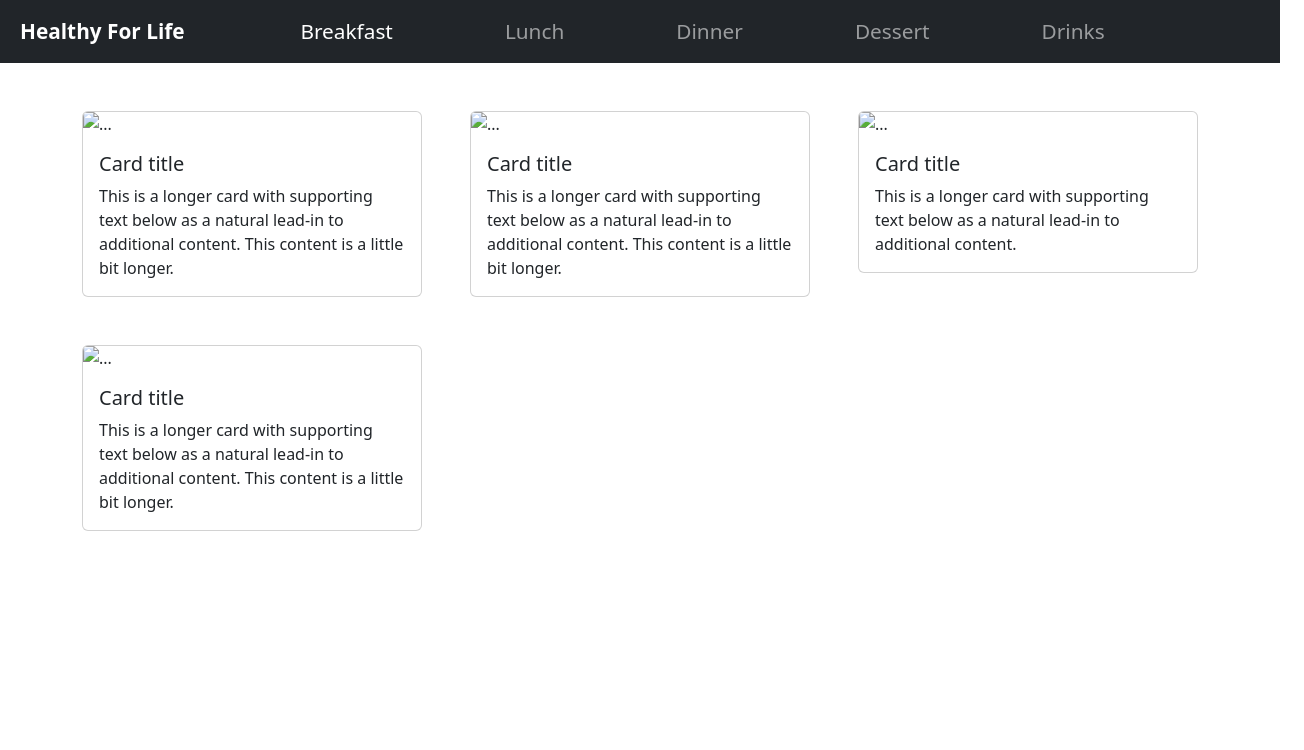
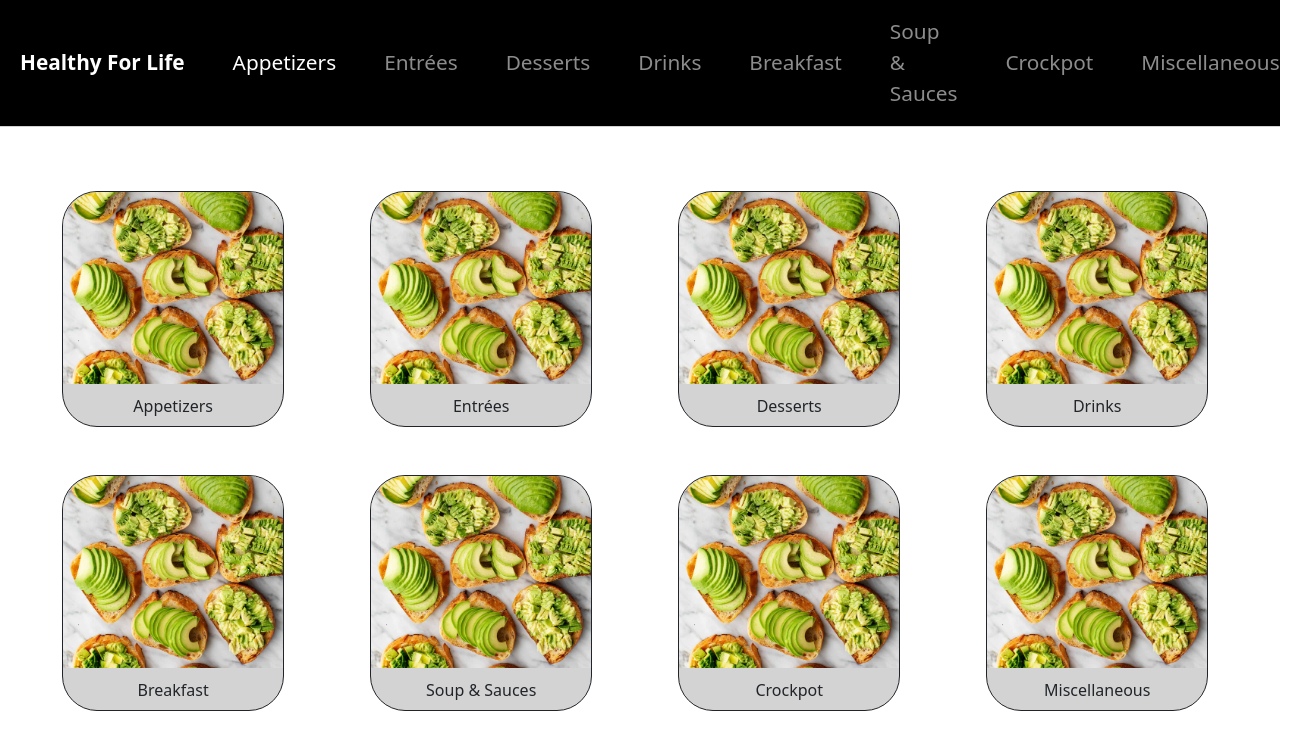
Before and after one commit to rramboer/recipe-book, a plain HTML site: page index.html in a window 1280 px wide. Shown: the whole page, 1304 px wide, since content can reach past the window. Drawn offline with nearby package versions, Linux system fonts and the light colour scheme.

Commit message:
Functional Home Page

```diff
--- a/index.html
+++ b/index.html
@@ -10,31 +10,24 @@
     <link rel="stylesheet" href="style.css">
     <link href="https://cdn.jsdelivr.net/npm/bootstrap@5.2.3/dist/css/bootstrap.min.css" rel="stylesheet"
         integrity="sha384-rbsA2VBKQhggwzxH7pPCaAqO46MgnOM80zW1RWuH61DGLwZJEdK2Kadq2F9CUG65" crossorigin="anonymous">
-    <script src=""></script>
+
+    <script src="https://cdn.jsdelivr.net/npm/bootstrap@5.2.3/dist/js/bootstrap.bundle.min.js"></script>
+    <script src="https://code.jquery.com/jquery-3.6.2.js" integrity="sha256-pkn2CUZmheSeyssYw3vMp1+xyub4m+e+QK4sQskvuo4="
+        crossorigin="anonymous"></script>
+    <script src="https://unpkg.com/vue@3.0.0-beta.12/dist/vue.global.js"></script>
     <title>Healthy For Life</title>
 </head>
 
 <body>
-    <nav class="navbar navbar-expand-sm navbar-dark bg-dark nav_header flex-sm-nowrap flex-wrap">
+    <div id="app">
+    <nav class="navbar navbar-expand-sm navbar-dark bg-black nav_header flex-sm-nowrap flex-wrap">
         <div class="container-fluid">
             <span><a class="navbar-brand flex-grow-1 px-2" href="$">Healthy For Life</a></span>
 
             <div class="navbar-collapse collapse flex-grow-1 justify-content-center" id="navbar">
-            <ul class="navbar-nav mx-auto">
-                <li class="nav-item px-5">
-                    <a class="nav-link active" href="#">Breakfast</a>
-                </li>
-                <li class="nav-item px-5">
-                    <a class="nav-link" href="#">Lunch</a>
-                </li>
-                <li class="nav-item px-5">
-                    <a class="nav-link" href="#">Dinner</a>
-                </li>
-                <li class="nav-item px-5">
-                    <a class="nav-link" href="#">Dessert</a>
-                </li>
-                <li class="nav-item px-5">
-                    <a class="nav-link" href="#">Drinks</a>
+            <ul v-for="(category,i) in categories" class="navbar-nav m-auto px-auto">
+                <li class="nav-item px-3">
+                    <a class="nav-link" :class="{active:category.toggle === i}" href="#">{{category.name}}</a>
                 </li>
             </ul>
             </div>
@@ -43,54 +36,25 @@
             </div>
         </div>
     </nav>
-    <div class="mt-5 container overflow-hidden">
-        <div class="row row-cols-3 g-5">
-        <div class="col">
-            <div class="card">
-                <img src="..." class="card-img-top" alt="...">
-                <div class="card-body">
-                    <h5 class="card-title">Card title</h5>
-                    <p class="card-text">This is a longer card with supporting text below as a natural lead-in to additional
-                        content. This content is a little bit longer.</p>
+
+<div class="main container-fluid row row-cols-2 row-cols-xs-2 row-cols-md-3 row-cols-xl-4  g-4 g-lg-5">
+            <div v-for="category in categories">
+                    <div class="card border-dark h-100">
+                        <a href="https://www.google.com/" class="stretched-link"></a>
+                        <img src="images/temp1.jpeg" class="card-img-top" alt="...">
+                        <div class="card-body">
+                            <p class="card-title">{{category.name}}</p>
+                        </div>
+                    </div>
                 </div>
             </div>
         </div>
-        <div class="col">
-            <div class="card">
-                <img src="..." class="card-img-top" alt="...">
-                <div class="card-body">
-                    <h5 class="card-title">Card title</h5>
-                    <p class="card-text">This is a longer card with supporting text below as a natural lead-in to additional
-                        content. This content is a little bit longer.</p>
-                </div>
-            </div>
-        </div>
-        <div class="col">
-            <div class="card">
-                <img src="..." class="card-img-top" alt="...">
-                <div class="card-body">
-                    <h5 class="card-title">Card title</h5>
-                    <p class="card-text">This is a longer card with supporting text below as a natural lead-in to additional
-                        content.</p>
-                </div>
-            </div>
-        </div>
-        <div class="col">
-            <div class="card">
-                <img src="..." class="card-img-top" alt="...">
-                <div class="card-body">
-                    <h5 class="card-title">Card title</h5>
-                    <p class="card-text">This is a longer card with supporting text below as a natural lead-in to additional
-                        content. This content is a little bit longer.</p>
-                </div>
-            </div>
-        </div>
-        </div>
     </div>
+    </div>
+</div>
 </body>
-
 <footer>
 
 </footer>
-
+<script src="script.js"></script>
 </html>
--- a/script.js
+++ b/script.js
@@ -0,0 +1,59 @@
+
+Vue.createApp({
+  data() {
+    return {
+      recipes: [
+        {
+          title: "Avocado Toast",
+          image: "images/temp1.jpeg",
+        },
+        {
+          title: "Chocolate Chip Pancakes",
+          image: "images/temp2.png",
+        },
+        {
+          title: "Avocado Toast",
+          image: "images/temp3.jpeg",
+        },
+        {
+          title: "Avocado Toast",
+          image: "images/temp3.jpeg",
+        },
+      ],
+      categories: [
+        {
+          name: "Appetizers",
+          toggle: 0,
+        },
+        {
+          name: "Entrées",
+          toggle: null,
+        },
+        {
+          name: "Desserts",
+          toggle: null,
+        },
+        {
+          name: "Drinks",
+          toggle: null,
+        },
+        {
+          name: "Breakfast",
+          toggle: null,
+        },
+        {
+          name: "Soup & Sauces",
+          toggle: null,
+        },
+        {
+          name: "Crockpot",
+          toggle: null,
+        },
+        {
+          name: "Miscellaneous",
+          toggle: null,
+        },
+      ],
+    };
+  }
+}).mount("#app");
--- a/style.css
+++ b/style.css
@@ -1,3 +1,20 @@
+* {
+    margin: 0;
+    padding: 0;
+    box-sizing: border-box;
+    text-decoration: none;
+}
+
+
+.card img {
+    border-radius: 35px 35px 0px 0px;
+}
+
+.navbar {
+    border-bottom: 1px solid lightgray;
+}
+
+
 .navbar-brand {
     font-size: 1.3rem !important;
     font-weight: bold;
@@ -6,3 +23,43 @@
 .nav-item {
     font-size: 1.3rem;
 }
+
+.main {
+    padding-top: 5vw;
+}
+
+.card {
+    border-radius: 35px !important;
+    background-color: lightgray !important;
+    margin-left: 3vw;
+    height: 15vw;
+}
+
+.card-img-top {
+    height: 15vw;
+    object-fit: cover;
+}
+
+.card-body {
+    margin-top: 10px !important;
+    padding: 0px !important;
+}
+
+.card-title {
+    text-align: center;
+}
+
+@media (max-width: 768px) {
+    p{
+        font-size: 12px;
+    }
+    .card {
+        border-radius: 5px !important;
+        background-color: lightgray !important;
+        width:100%;
+    }
+
+    .card img {
+        border-radius: 5px 5px 0px 0px;
+    }
+}
```
Also changed, not shown: images/temp1.jpeg (added), images/temp2.png (added), images/temp3.jpeg (added).
